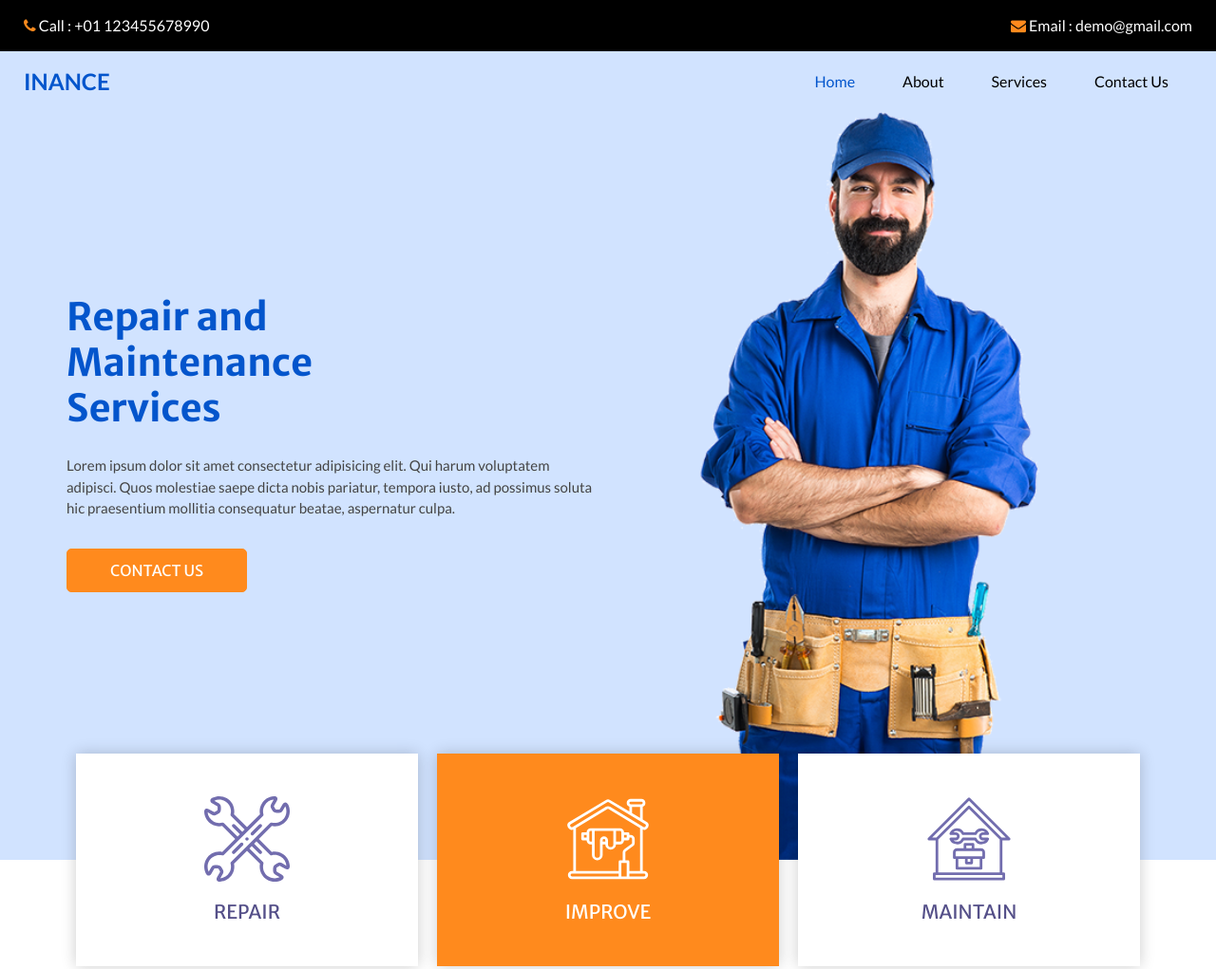
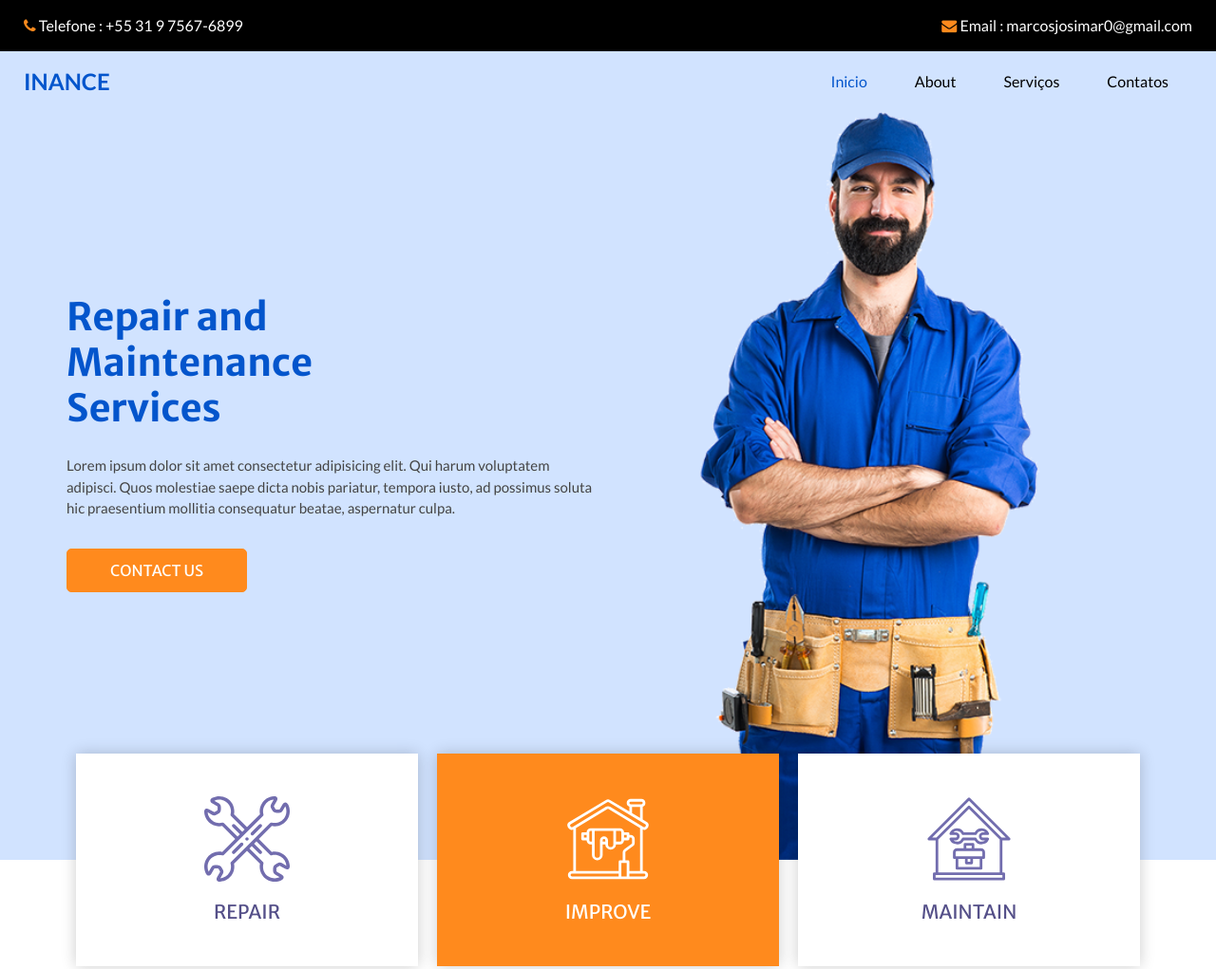
Before and after one commit to MarcosJosimar/Site, a plain HTML site: page index.html in a window 1280 px wide. Shown: the top 1021 px of the page at 95% size. Drawn offline with nearby package versions, Linux system fonts and the light colour scheme; some packages are replaced by stand-ins of ours.

Commit message:
Update index.html
algumas alterações importantes

```diff
--- a/index.html
+++ b/index.html
@@ -38,13 +38,13 @@
             <a href="">
               <i class="fa fa-phone" aria-hidden="true"></i>
               <span>
-                Call : +01 123455678990
+                Telefone : +55 31 9 7567-6899
               </span>
             </a>
             <a href="">
               <i class="fa fa-envelope" aria-hidden="true"></i>
               <span>
-                Email : demo@gmail.com
+                Email : marcosjosimar0@gmail.com
               </span>
             </a>
           </div>
@@ -66,16 +66,16 @@
             <div class="collapse navbar-collapse" id="navbarSupportedContent">
               <ul class="navbar-nav ">
                 <li class="nav-item active">
-                  <a class="nav-link" href="index.html">Home <span class="sr-only">(current)</span></a>
+                  <a class="nav-link" href="index.html">Inicio <span class="sr-only">(current)</span></a>
                 </li>
                 <li class="nav-item">
                   <a class="nav-link" href="about.html"> About</a>
                 </li>
                 <li class="nav-item">
-                  <a class="nav-link" href="service.html">Services</a>
+                  <a class="nav-link" href="service.html">Serviços</a>
                 </li>
                 <li class="nav-item">
-                  <a class="nav-link" href="contact.html">Contact Us</a>
+                  <a class="nav-link" href="contact.html">Contatos</a>
                 </li>
               </ul>
             </div>
```
